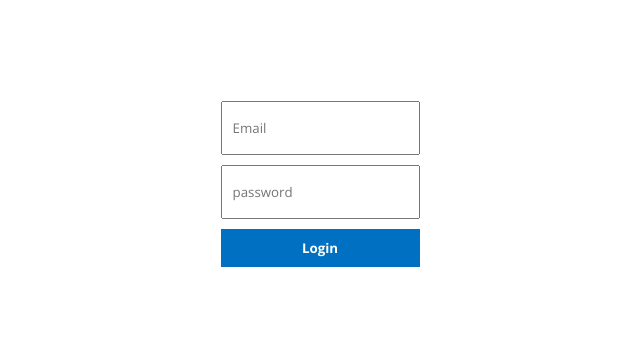
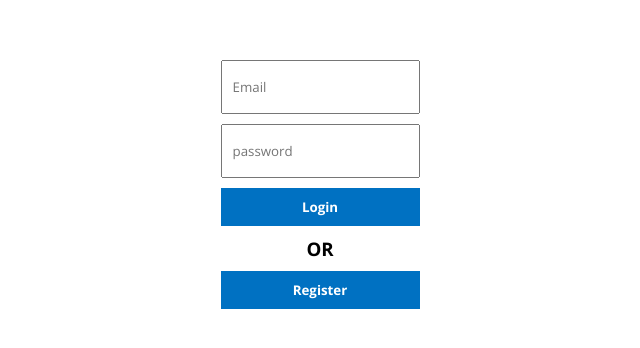
Before and after one commit to Imanda03/MacroStay, a React (Create React App) app: page /login in a window 1280 px wide. Shown: the part 216-564 px from the top of the page, without its empty margins (320-960 px from the left). Built offline with nearby package versions, Linux system fonts and the light colour scheme.

Commit message:
some change in interface

```diff
--- a/package.json
+++ b/package.json
@@ -1,5 +1,5 @@
 {
-  "name": "booking",
+  "name": "MacroStay",
   "version": "0.1.0",
   "private": true,
   "dependencies": {
--- a/src/components/featured/Featured.jsx
+++ b/src/components/featured/Featured.jsx
@@ -5,6 +5,7 @@ const Featured = () => {
   const { data, loading, error, reFetch } = useFetch(
     "http://localhost:8081/api/hotels/countByCity?cities=Chitwan,Kathmandu,Pokhara"
   );
+
   return (
     <div className="featured">
       {loading ? (
--- a/src/components/footer/footer.css
+++ b/src/components/footer/footer.css
@@ -18,6 +18,7 @@
 
 .fListItem{
   margin-bottom: 10px;
-  color: #003580;
+  color: black;
   cursor: pointer;
+  font-weight: 600;
 }
--- a/src/components/header/header.css
+++ b/src/components/header/header.css
@@ -1,5 +1,6 @@
+
 .header {
-  background-color: #003580;
+  background-color: #350b11;
   color: white;
   display: flex;
   justify-content: center;
--- a/src/components/mailList/mailList.css
+++ b/src/components/mailList/mailList.css
@@ -1,7 +1,7 @@
 .mail{
   width: 100%;
   margin-top: 50px;
-  background-color: #003580;
+  background-color: #350b11;
   color: white;
   display: flex;
   flex-direction: column;
--- a/src/components/navbar/navbar.css
+++ b/src/components/navbar/navbar.css
@@ -1,6 +1,6 @@
 .navbar{
   height: 50px;
-  background-color: #003580;
+  background-color: #350b11;
   display: flex;
   justify-content: center;
 }
--- /dev/null
+++ b/src/index.css
@@ -0,0 +1,3 @@
+body{
+    overflow: auto;
+}
--- a/src/pages/login/Login.css
+++ b/src/pages/login/Login.css
@@ -30,3 +30,9 @@
     background-color: #0071c28c;
     cursor: not-allowed;
 }
+
+.orLine{
+    display: flex;
+    justify-content: center;
+    align-items: center;
+}
--- a/src/pages/login/Login.jsx
+++ b/src/pages/login/Login.jsx
@@ -30,13 +30,15 @@ const Login = () => {
       );
       dispatch({
         type: "LOGIN_SUCCESS",
-        payload: res.data,
+        payload: res.data.details,
       });
       navigate("/");
     } catch (error) {
       dispatch({ type: "LOGIN_FAILURE", payload: error.response.data });
     }
   };
+
+  const handleRegister = () => {};
 
   return (
     <div className="login">
@@ -60,6 +62,10 @@ const Login = () => {
         <button disabled={loading} className="lButton" onClick={handleClick}>
           Login
         </button>
+        <h3 className="orLine"> OR</h3>
+        <button disabled={loading} className="lButton" onClick={handleRegister}>
+          Register
+        </button>
         {error && <span>{error.message}</span>}
       </div>
     </div>
```
Also changed, not shown: src/App.js (+4 -8 lines), src/index.js (+7 -7 lines).
